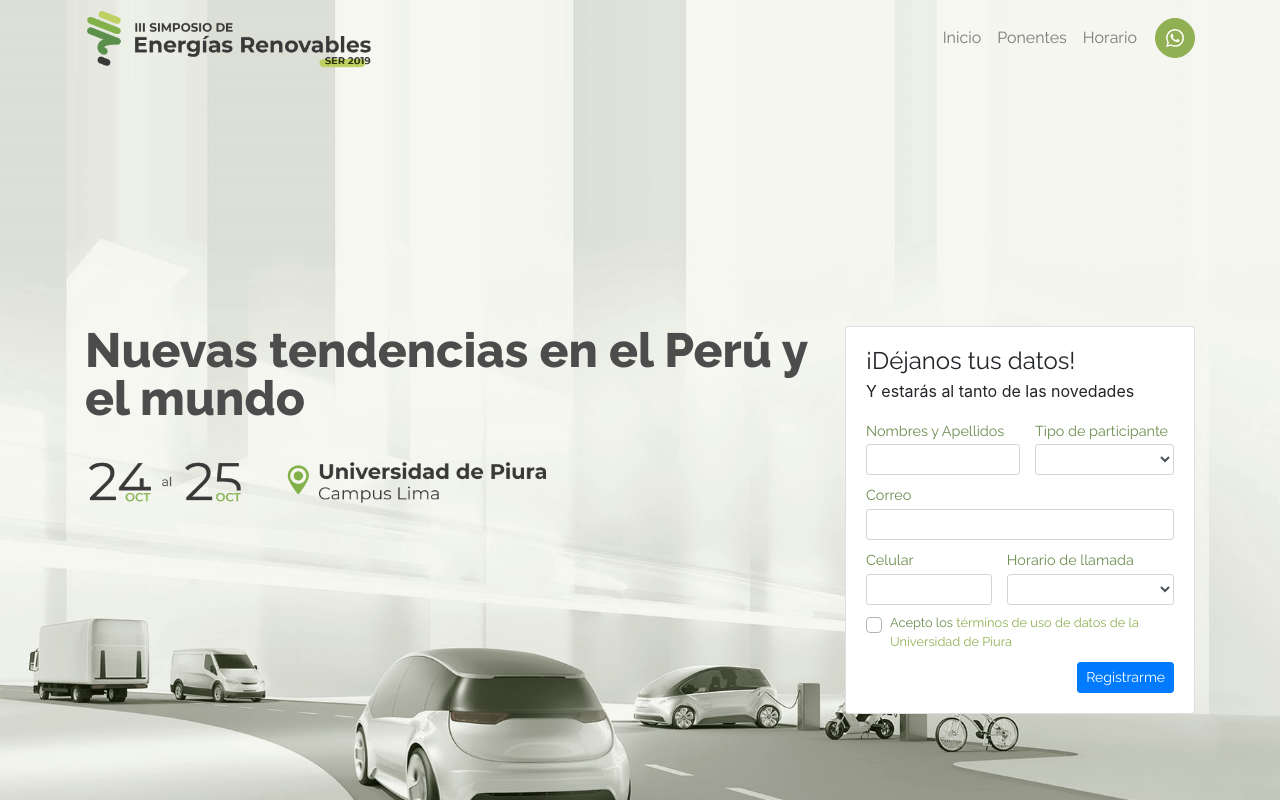
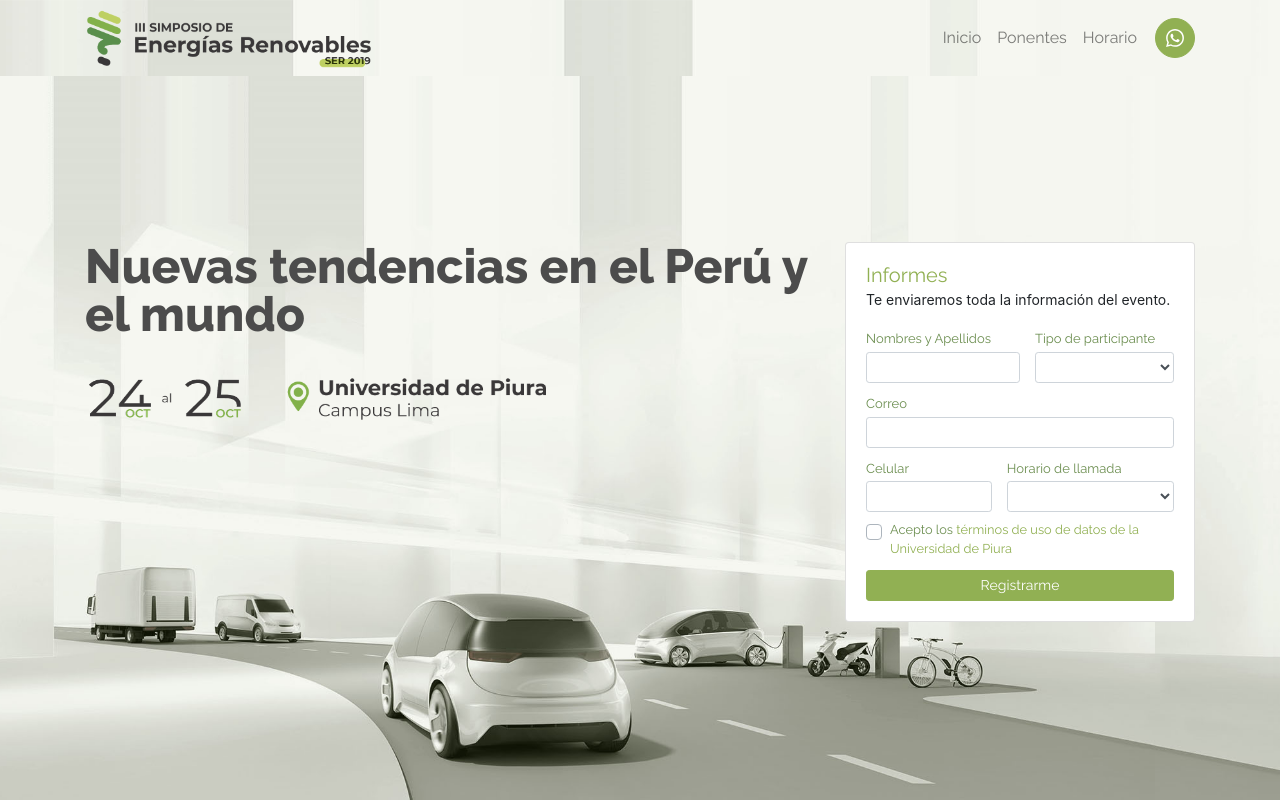
Before and after one commit to hansfelix/nuxt-static, a Nuxt app: page /pre-venta in a window 1280 px wide. Shown: the top 800 px of the page. Built offline with nearby package versions, Linux system fonts and the light colour scheme.

Commit message:
correcioens en lead form y tamaños de texto

```diff
--- a/assets/css/main.scss
+++ b/assets/css/main.scss
@@ -7,36 +7,97 @@ $breakpoint-lg: 992px;
 $breakpoint-xl: 1200px;
 $breakpoint-xxl: 1800px;
 
-
 @mixin media($media) {
   @if $media == xs {
-    @media (min-width: $breakpoint-sm) { @content; }
+    @media (min-width: $breakpoint-sm) {
+      @content;
     }
-  @else if $media == sm {
-    @media (min-width: $breakpoint-sm) { @content; }
+  } @else if $media == sm {
+    @media (min-width: $breakpoint-sm) {
+      @content;
     }
-  @else if $media == md {
-    @media (min-width: $breakpoint-md) { @content; }
+  } @else if $media == md {
+    @media (min-width: $breakpoint-md) {
+      @content;
     }
-  @else if $media == lg {
-    @media (min-width: $breakpoint-lg) { @content; }
+  } @else if $media == lg {
+    @media (min-width: $breakpoint-lg) {
+      @content;
     }
-  @else if $media == xl {
-    @media (min-width: $breakpoint-xl) { @content; }
+  } @else if $media == xl {
+    @media (min-width: $breakpoint-xl) {
+      @content;
     }
-  @else if $media == xxl {
-    @media (min-width: $breakpoint-xxl) { @content; }
+  } @else if $media == xxl {
+    @media (min-width: $breakpoint-xxl) {
+      @content;
+    }
   }
 }
 
 // Container Principal
 // --------------------
-.bloque{
+.bloque-principal {
+  display: flex;
+  align-items: center;
+  padding-bottom: 20px;
 
+  &__logo {
+    margin: 15px 0;
+    max-width: 100%;
+    height: auto;
+    width: auto;
 
-  &.bloque-navbar{
-    padding-top: 110px; //76+34
+    @include media(lg) {
+      margin: 0 80px 15px;
+    }
+  }
 
+  &__phrase {
+    text-align: center;
+    line-height: 20px;
+    font-size: 14px;
+
+    @include media(lg) {
+      font-size: 17px;
+    }
+  }
+
+  &__information {
+    display: flex;
+    margin-bottom: 15px;
+  }
+
+  &__information-item {
+    display: flex;
+    align-items: center;
+
+    &:first-child {
+      margin-right: 25px;
+    }
+  }
+
+  &__information-icon {
+    margin-right: 15px;
+    font-size: 18px;
+    color: var(--main-color-2);
+  }
+
+  &__information-title {
+    font-weight: bold;
+    color: var(--main-color-3);
+    line-height: 19px;
+  }
+
+  &__information-sub-title {
+    font-size: 13px;
+    color: var(--main-color-2);
+  }
+}
+
+.bloque {
+  &.bloque-navbar {
+    // padding-top: 110px; //76+34
   }
 
   &.bloque-principal {
@@ -45,30 +106,29 @@ $breakpoint-xxl: 1800px;
     background-position: center;
     background-size: cover;
     background-attachment: fixed;
-    min-height: 100vh;
+    min-height: calc(100vh - 76px);
 
     @include media(sm) {
-        height: 100vh;
+      // height: 100vh;
     }
 
     @include media(xs) {
-      padding-top: 80px;
+      // padding-top: 80px;
     }
   }
-
 }
 
 // Títulos
 // -------
-.titulo-1{
+.titulo-1 {
   font-size: 2.2rem;
   font-weight: bold;
   position: relative;
   margin-bottom: 1.25rem;
   z-index: 5;
 
-  &::after{
-    content: '';
+  &::after {
+    content: "";
     background-color: var(--main-color-1);
     border-radius: 10px;
     position: absolute;
@@ -79,23 +139,22 @@ $breakpoint-xxl: 1800px;
     z-index: -1;
   }
 
-  &.titulo-1--light{
+  &.titulo-1--light {
     color: white;
-    &::after{
+    &::after {
       background-color: var(--main-color-2);
     }
   }
 }
 
-.subtitulo-1{
+.subtitulo-1 {
   max-width: 70%;
   margin-bottom: 2rem;
 }
 
-.subtitulo-2{
-  font-size: 1.1rem
+.subtitulo-2 {
+  font-size: 1.1rem;
 }
-
 
 @media (min-width: 768px) {
   .container-main {
@@ -115,10 +174,9 @@ $breakpoint-xxl: 1800px;
   }
 }
 
-
-  .texto-simposio{
+.texto-simposio {
   font-weight: bold;
-    color: var(--main-color-2)
+  color: var(--main-color-2);
 }
 
 a {
--- a/components/LeadForm.vue
+++ b/components/LeadForm.vue
@@ -2,8 +2,8 @@
   <div class="card">
     <div class="card-body">
       <form class="lead-form">
-        <h4>¡Déjanos tus datos!</h4>
-        <p>Y estarás al tanto de las novedades</p>
+        <h5 class="lead-form__title">Informes</h5>
+        <p class="lead-form__description">Te enviaremos toda la información del evento.</p>
 
         <div class="alert alert-danger" v-if="error">
           <small>{{ error }}</small>
@@ -11,11 +11,11 @@
 
         <div class="row">
           <div class="form-group col-md-6 pr-md-0">
-            <label>Nombres y Apellidos</label>
+            <label class="lead-form__label">Nombres y Apellidos</label>
             <input v-model="lead.nombre" type="text" class="form-control form-control-sm" />
           </div>
           <div class="form-group col-md-6">
-            <label>Tipo de participante</label>
+            <label class="lead-form__label">Tipo de participante</label>
             <select v-model="lead.tipo" class="form-control form-control-sm">
               <option>Estudiante IEEE</option>
               <option>Estudiante</option>
@@ -26,7 +26,7 @@
         </div>
 
         <div class="form-group">
-          <label>Correo</label>
+          <label class="lead-form__label">Correo</label>
           <input
             v-model="lead.email"
             type="email"
@@ -37,11 +37,11 @@
 
         <div class="row">
           <div class="form-group col-md-5 pr-md-0">
-            <label>Celular</label>
+            <label class="lead-form__label">Celular</label>
             <input v-model="lead.celular" type="tel" class="form-control form-control-sm" />
           </div>
           <div class="form-group col-md-7">
-            <label>Horario de llamada</label>
+            <label class="lead-form__label">Horario de llamada</label>
             <select v-model="lead.horarioLlamada" class="form-control form-control-sm">
               <option>No me llamen</option>
               <option>06:00 - 08:00</option>
@@ -61,13 +61,13 @@
             class="custom-control-input"
             id="checkbox1"
           />
-          <label class="form-check-label custom-control-label" for="checkbox1">
+          <label class="lead-form__label form-check-label custom-control-label" for="checkbox1">
             Acepto los
             <a href="#">términos de uso de datos de la Universidad de Piura</a>
           </label>
         </div>
         <div class="text-right">
-          <button type="button" class="btn btn-primary btn-sm" @click="enviar">Registrarme</button>
+          <button class="lead-form__button btn btn-sm" type="button" @click="enviar">Registrarme</button>
         </div>
       </form>
     </div>
@@ -118,27 +118,48 @@ export default {
       } else {
         this.error = "Debe llenar todos los campos.";
       }
-    },
-
+    }
   }
 };
 </script>
 
 
-<style>
+<style lang="scss">
+.lead-form {
+  &__title {
+    // font-weight: bold;
+    color: var(--main-color-2);
+    margin-bottom: 2px;
+  }
+
+  &__description {
+    font-size: 14px;
+  }
+
+  &__label {
+    margin-bottom: 0.2rem;
+    font-size: 13px;
+    color: var(--main-color-3);
+  }
+
+  &__button {
+    width: 100%;
+    color: white;
+    background-color: var(--main-color-2);
+    border-color: var(--main-color-2);
+
+    &:hover {
+      color: white;
+    }
+  }
+}
+
 .lead-form .form-group {
   margin-bottom: 0.5rem;
 }
 
 .lead-form h4 {
   margin-bottom: 0.2rem;
-}
-
-.lead-form label {
-  margin-bottom: 0.2rem;
-  font-size: 0.9rem;
-  /* font-weight: bold; */
-  color: var(--main-color-3);
 }
 
 .lead-form .form-check-label {
--- a/layouts/landing.vue
+++ b/layouts/landing.vue
@@ -1,7 +1,9 @@
 <template>
-  <div>
-    <Nuxt />
+  <div class="landing-layout">
+    <NavBar logoUrl="/logo-udep.png" />
+    <Nuxt class="landing-layout__content" />
     <Footer />
+
     <div id="fb-root"></div>
     <!-- Your customer chat code -->
     <div
@@ -18,25 +20,49 @@
 </template>
 
 <script>
+import NavBar from "~/components/Navbar.vue";
 import Footer from "@/components/Footer.vue";
+
 export default {
-  components: {Footer},
+  components: { NavBar, Footer },
 
-  created(){
-      //   window.fbAsyncInit = function() {
-      //     FB.init({
-      //       xfbml            : true,
-      //       version          : 'v4.0'
-      //     });
-      //   };
-
-      //   (function(d, s, id) {
-      //   var js, fjs = d.getElementsByTagName(s)[0];
-      //   if (d.getElementById(id)) return;
-      //   js = d.createElement(s); js.id = id;
-      //   js.src = 'https://connect.facebook.net/es_LA/sdk/xfbml.customerchat.js';
-      //   fjs.parentNode.insertBefore(js, fjs);
-      // }(document, 'script', 'facebook-jssdk'));
-  }
+  created() {}
 };
 </script>
+
+
+<style lang="scss">
+/*------------------------------------*\
+  .landing-layout
+\*------------------------------------*/
+.landing-layout {
+  min-height: 100vh;
+  display: grid;
+  grid-template-rows: 1fr auto;
+
+  &__content {
+    padding-top: 76px;
+    background: url("/bg_1.jpg");
+    background-position: center;
+    background-size: cover;
+    background-attachment: fixed;
+  }
+}
+
+:root {
+  --main-color-1: #c3cf6a;
+  --main-color-2: #91b053;
+  --main-color-3: #6c8e50;
+}
+
+body {
+  margin: 0;
+  font-family: "Raleway", sans-serif;
+}
+
+body p {
+  font-family: -apple-system, BlinkMacSystemFont, "Segoe UI", Roboto,
+    "Helvetica Neue", Arial, "Noto Sans", sans-serif, "Apple Color Emoji",
+    "Segoe UI Emoji", "Segoe UI Symbol", "Noto Color Emoji";
+}
+</style>
--- a/nuxt.config.js
+++ b/nuxt.config.js
@@ -19,7 +19,8 @@ module.exports = {
       { rel: 'stylesheet', type: 'text/css', href: 'https://fonts.googleapis.com/css?family=Raleway:400,600,800&display=swap' },
     ],
     script: [
-      { src: '/fb-sdk.js' }
+      { src: '/fb-sdk.js' },
+      { src: 'https://kit.fontawesome.com/3b64c4f053.js' }
     ],
     plugins: [
       '~/plugins/firebase.js'
--- a/pages/index.vue
+++ b/pages/index.vue
@@ -1,34 +1,41 @@
 <template>
   <div class="preVenta">
-    <NavBar logoUrl="/logo-udep.png" />
     <!-- Bloque principal -->
-    <section class="bloque bloque-principal">
-      <div class="container h-100">
-        <div class="row h-100 align-content-center">
+    <section class="bloque bloque-principal container">
+      <div class="row h-100 align-content-center" style="flex: 1">
         <div class="col-lg-8 preVenta-columna-centrada">
-            <img src="/logo-con-frase.png" width="475px" class="img-principal" srcset />
+          <img class="bloque-principal__logo" src="/logos/logo-simposio.svg" width="475px" srcset />
+          <p
+            class="bloque-principal__phrase"
+          >Descrubre el camino para la transformación energética del Perú</p>
+          <div class="bloque-principal__information">
+            <div class="bloque-principal__information-item">
+              <i class="bloque-principal__information-icon fas fa-calendar-alt"></i>
+              <div>
+                <div class="bloque-principal__information-title">13 y 14</div>
+                <div class="bloque-principal__information-sub-title">de diciembre</div>
+              </div>
+            </div>
 
-            <div class="row my-3 text-center">
-              <div class="col-12 col-md-6 mb-2 mb-md-0 text-md-rigth">
-                <img src="/index_fechas.png" alt width="140px" />
+            <div class="bloque-principal__information-item">
+              <i class="bloque-principal__information-icon fas fa-map-marker-alt"></i>
+              <div>
+                <div class="bloque-principal__information-title">Universidad de Piura</div>
+                <div class="bloque-principal__information-sub-title">(Sede Lima)</div>
               </div>
-              <div class="col-12 col-md-6 mt-2 mt-md-0 text-md-left">
-                <img src="/index_lugar.png" alt width="250px" />
             </div>
           </div>
         </div>
 
         <div class="col-lg-4">
-            <!--align-self-center -->
           <!-- Formulario Lead -->
           <LeadForm />
-          </div>
         </div>
       </div>
     </section>
 
     <!-- Bloque DESCRIPCIÓN -->
-    <section class="bloque-descripcion" style="width:100%">
+    <section class="bloque-descripcion" style="width:100%; background: white">
       <div class="container">
         <div class="bloque-descripcion--contenido">
           <h2 class="text-center mb-4">
@@ -152,8 +159,8 @@
             :fullname="ponente.nombre"
             :urlImg="ponente.urlImg"
             :job="ponente.puesto"
-            :ponencias='ponente.ponencias'
-            :descripcion='ponente.descripcion'
+            :ponencias="ponente.ponencias"
+            :descripcion="ponente.descripcion"
           ></ponente>
         </div>
       </div>
@@ -187,7 +194,6 @@
 
 <script>
 import landing from "~/layouts/landing.vue";
-import NavBar from "~/components/Navbar.vue";
 import LeadForm from "~/components/LeadForm.vue";
 import Ponente from "~/components/SpeakerCard.vue";
 import PriceCard from "~/components/PriceCard.vue";
@@ -195,7 +201,6 @@ import PriceCard from "~/components/PriceCard.vue";
 export default {
   layout: "landing",
   components: {
-    NavBar,
     LeadForm,
     Ponente,
     PriceCard
@@ -209,10 +214,12 @@ export default {
           urlImg:
             "https://simposio-energias-renovables.firebaseapp.com/static/ponentes/PEDROGAMIO.jpg",
           puesto: "Ex Vice Ministro de Energía del Perú",
-          descripcion: "Ingeniero Eléctrico por la Academia Estatal Politécnica de Belarús, Master of Science en Ingeniería por la Academia Estatal Politécnica de Belarús, Máster en Energías Renovables por la Universidad Europea de Madrid, también posee un doctorado en Ingeniería Eléctrica por la Universidad Carlos III de Madrid.",
+          descripcion:
+            "Ingeniero Eléctrico por la Academia Estatal Politécnica de Belarús, Master of Science en Ingeniería por la Academia Estatal Politécnica de Belarús, Máster en Energías Renovables por la Universidad Europea de Madrid, también posee un doctorado en Ingeniería Eléctrica por la Universidad Carlos III de Madrid.",
           ponencias: [
             {
-              titulo: "Rumbo al bicentenario: Cómo se hace realidad el mercado de las RER y cuál es su futuro en el Perú",
+              titulo:
+                "Rumbo al bicentenario: Cómo se hace realidad el mercado de las RER y cuál es su futuro en el Perú",
               horario: "Viernes 14 de diciembre, 17:00 - 17:45",
               tema: "Políticas de desarrollo eléctrico sostenible"
             }
@@ -240,16 +247,6 @@ export default {
 
 <style lang="scss">
 .preVenta {
-  .img-principal {
-    max-width: 100%;
-    height: auto;
-    width: auto;
-
-    @include media(xs) {
-      margin-bottom: 15px;
-    }
-  }
-
   .bloque-descripcion {
     // background-color: #bed062;
     color: #404040;
@@ -295,8 +292,6 @@ export default {
     padding: 50px 0;
     text-align: center;
 
-
-
     .card-body {
       display: flex;
       align-items: center;
@@ -306,10 +301,6 @@ export default {
         justify-content: center;
       }
     }
-
-
-
-
   }
 
   .bloque-ponentes {
```
Also changed, not shown: static/logos/logo-simposio.svg (added). Lines whose indentation alone changed are shown as unchanged.
